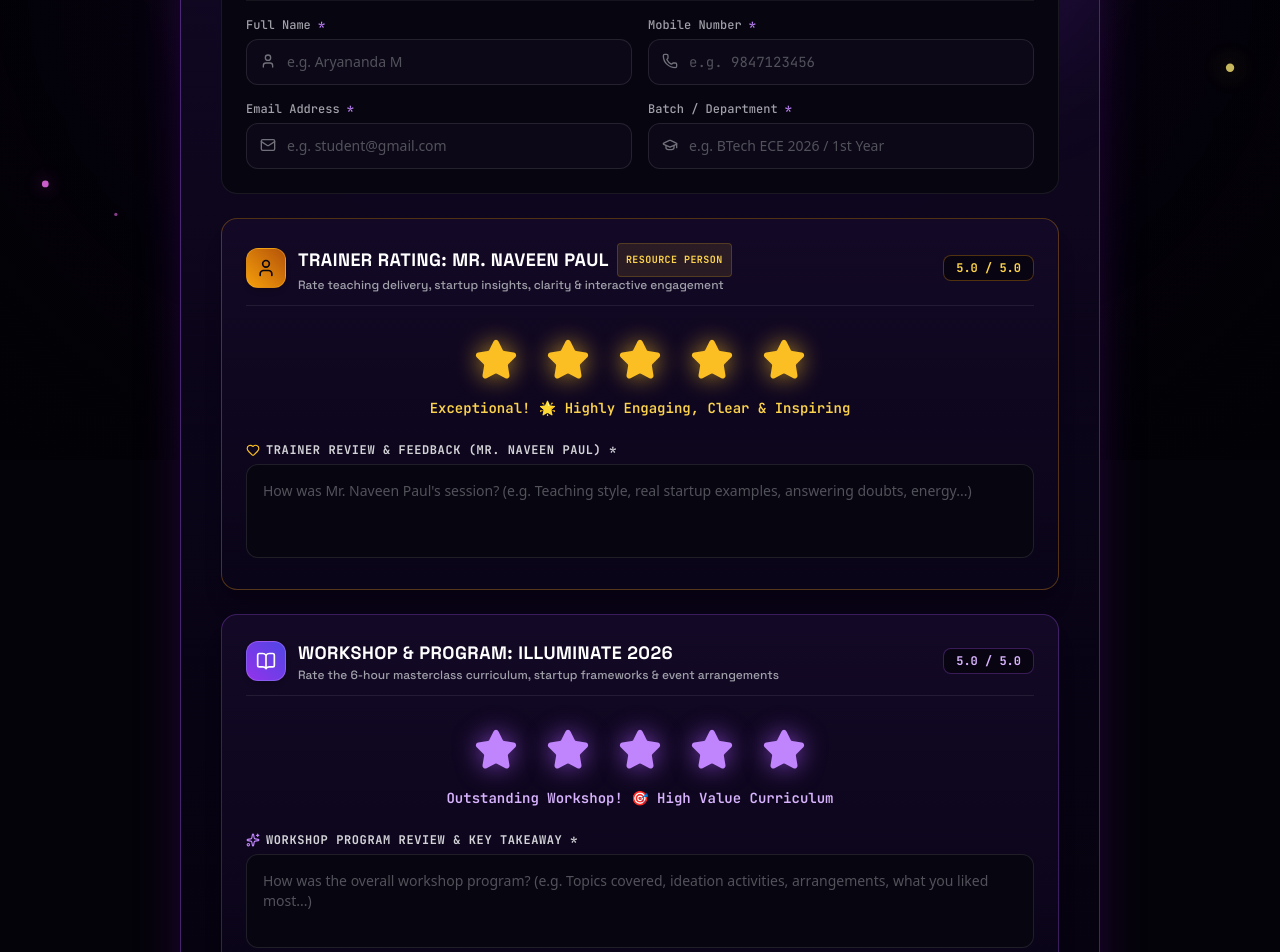
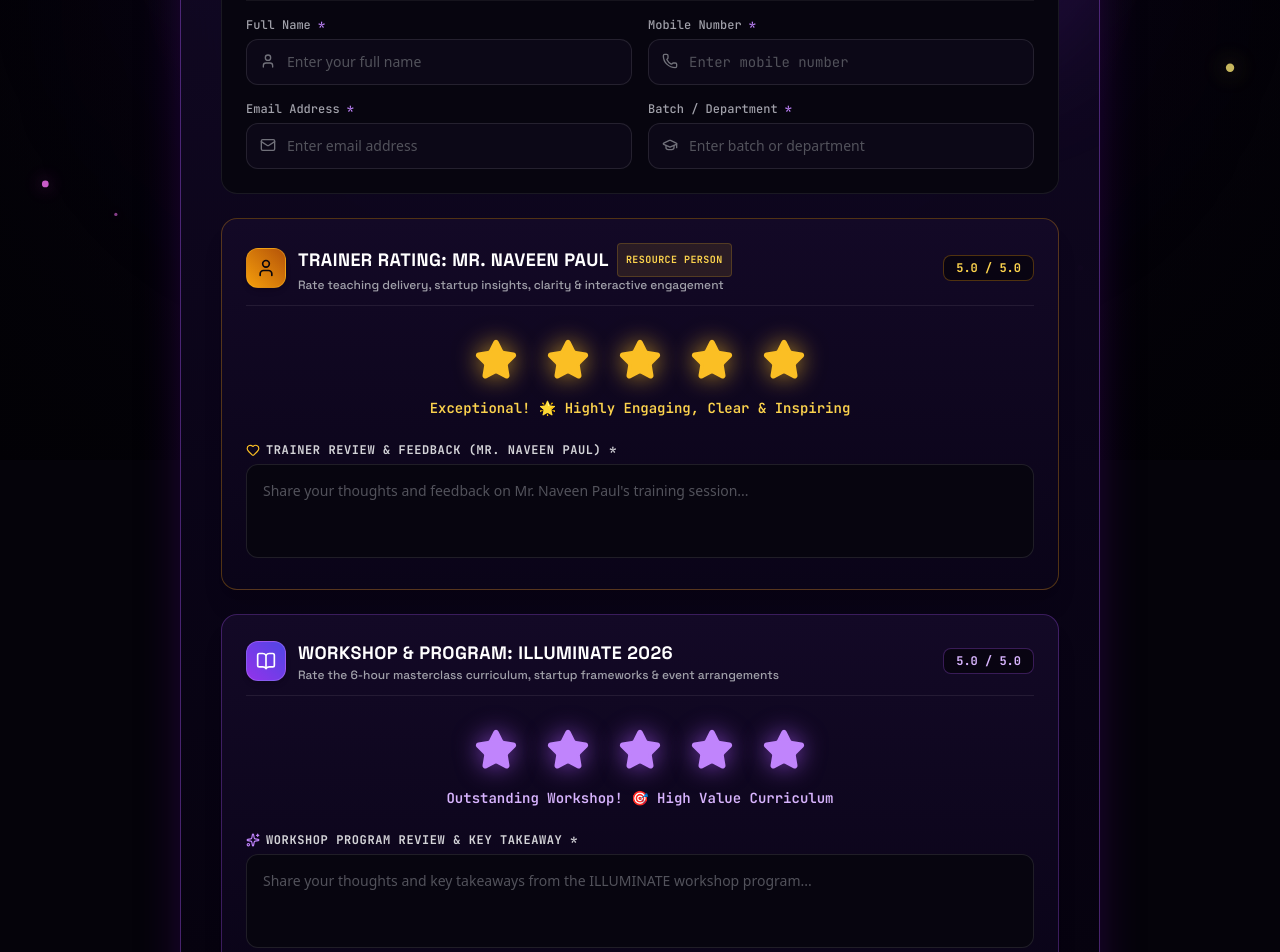
Before and after one commit to alanalbin/illuminatescanner, a React (Vite) app in the folder frontend/: page /rate in a window 1280 px wide. Shown: the part 340-1292 px from the top of the page. Built offline with nearby package versions, Linux system fonts and the light colour scheme; no server answers.

Commit message:
clean(feedback): remove all example text from placeholders

```diff
--- a/frontend/src/components/StudentFeedbackSection.jsx
+++ b/frontend/src/components/StudentFeedbackSection.jsx
@@ -313,7 +313,7 @@
                   <div className="relative">
                     <input
                       type="text"
-                      placeholder="e.g. Aryananda M"
+                      placeholder="Enter your full name"
                       value={fullName}
                       onChange={(e) => setFullName(e.target.value)}
                       className="w-full bg-[#0c0817] text-white text-sm pl-10 pr-4 py-3 rounded-xl border border-white/[0.1] focus:border-purple-400 focus:ring-1 focus:ring-purple-400/50 outline-none transition-all placeholder:text-zinc-600 font-sans"
@@ -331,7 +331,7 @@
                   <div className="relative">
                     <input
                       type="tel"
-                      placeholder="e.g. 9847123456"
+                      placeholder="Enter mobile number"
                       value={phone}
                       onChange={(e) => setPhone(e.target.value)}
                       onBlur={() => checkExistingUserFeedback(phone, email)}
@@ -350,7 +350,7 @@
                   <div className="relative">
                     <input
                       type="email"
-                      placeholder="e.g. student@gmail.com"
+                      placeholder="Enter email address"
                       value={email}
                       onChange={(e) => setEmail(e.target.value)}
                       onBlur={() => checkExistingUserFeedback(phone, email)}
@@ -369,7 +369,7 @@
                   <div className="relative">
                     <input
                       type="text"
-                      placeholder="e.g. BTech ECE 2026 / 1st Year"
+                      placeholder="Enter batch or department"
                       value={batch}
                       onChange={(e) => setBatch(e.target.value)}
                       className="w-full bg-[#0c0817] text-white text-sm pl-10 pr-4 py-3 rounded-xl border border-white/[0.1] focus:border-purple-400 focus:ring-1 focus:ring-purple-400/50 outline-none transition-all placeholder:text-zinc-600 font-sans"
@@ -448,7 +448,7 @@
                   rows="3"
                   value={trainerReview}
                   onChange={(e) => setTrainerReview(e.target.value)}
-                  placeholder="How was Mr. Naveen Paul's session? (e.g. Teaching style, real startup examples, answering doubts, energy...)"
+                  placeholder="Share your thoughts and feedback on Mr. Naveen Paul's training session..."
                   className="w-full bg-[#07050f] text-zinc-100 text-xs sm:text-sm p-4 rounded-xl border border-white/[0.1] focus:border-amber-400 focus:ring-1 focus:ring-amber-400/50 placeholder:text-zinc-600 transition-all resize-none leading-relaxed outline-none font-sans"
                   required
                 />
@@ -519,7 +519,7 @@
                   rows="3"
                   value={programReview}
                   onChange={(e) => setProgramReview(e.target.value)}
-                  placeholder="How was the overall workshop program? (e.g. Topics covered, ideation activities, arrangements, what you liked most...)"
+                  placeholder="Share your thoughts and key takeaways from the ILLUMINATE workshop program..."
                   className="w-full bg-[#07050f] text-zinc-100 text-xs sm:text-sm p-4 rounded-xl border border-white/[0.1] focus:border-purple-400 focus:ring-1 focus:ring-purple-400/50 placeholder:text-zinc-600 transition-all resize-none leading-relaxed outline-none font-sans"
                   required
                 />
```
